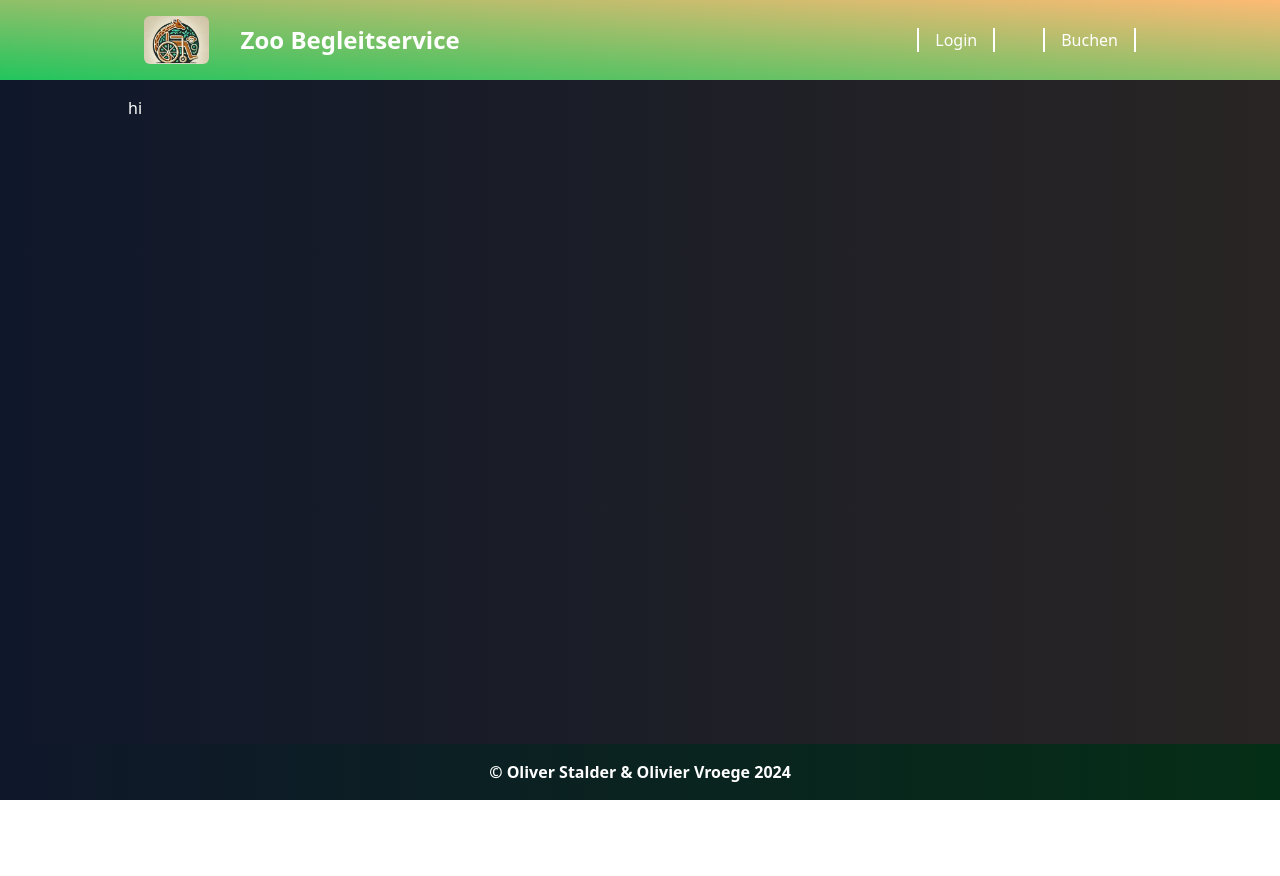
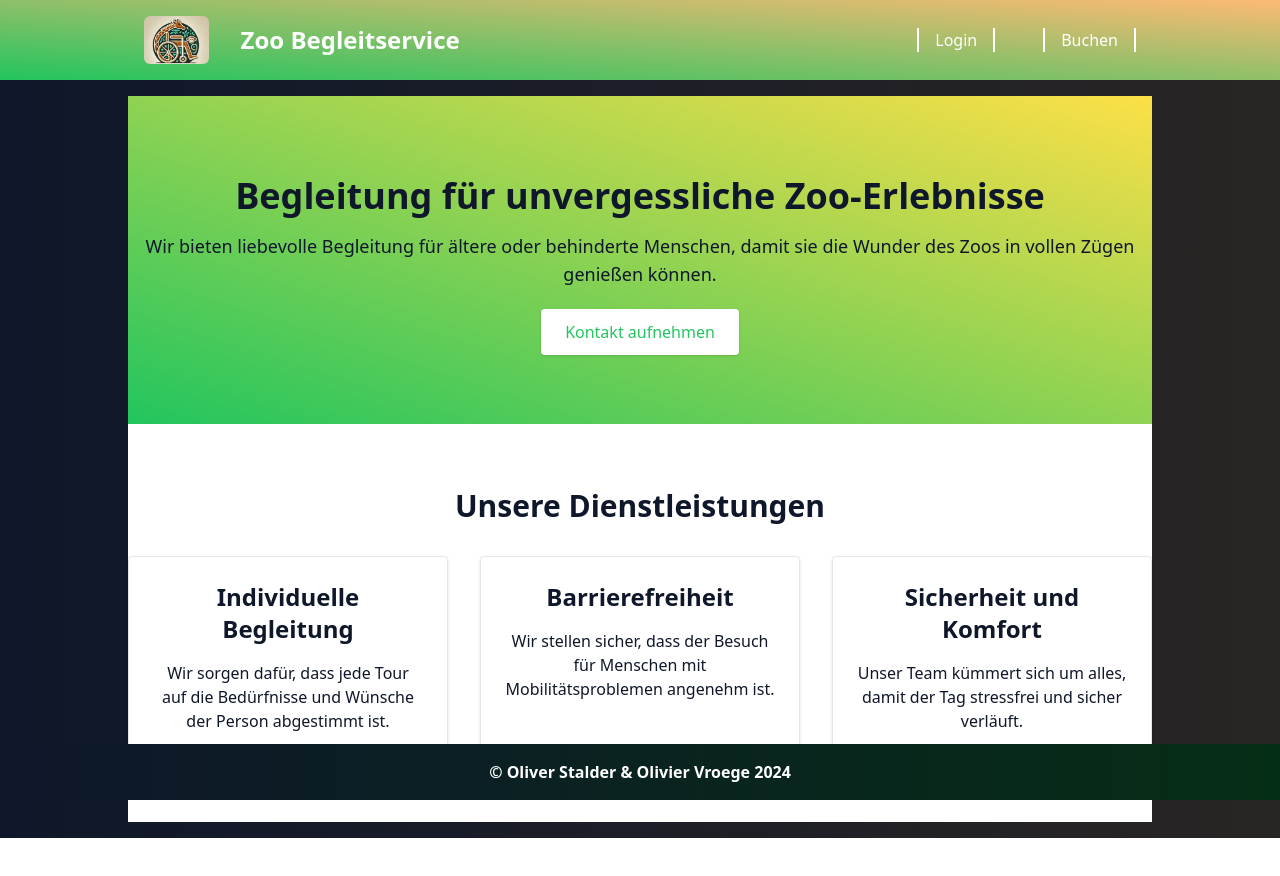
Before and after one commit to Seismix/zoo-begleitservice, a SvelteKit app: page / in a window 1280 px wide. Shown: the top 876 px of the page. Before the commit the page ends 840 px from the top, so only its background shows below. Built offline with nearby package versions, Linux system fonts and the light colour scheme.

Commit message:
Add simple landing page

```diff
--- a/src/routes/+page.svelte
+++ b/src/routes/+page.svelte
@@ -1,3 +1,29 @@
-<div>
-    hi
-</div>
+  <!-- Hero Section -->
+  <section class="bg-gradient-to-tr from-green-500 to-yellow-300 text-[#0f172a] py-20">
+    <div class="container mx-auto text-center">
+      <h2 class="text-4xl font-bold mb-4">Begleitung für unvergessliche Zoo-Erlebnisse</h2>
+      <p class="text-lg mb-8">Wir bieten liebevolle Begleitung für ältere oder behinderte Menschen, damit sie die Wunder des Zoos in vollen Zügen genießen können.</p>
+      <a href="kontakt" class="bg-white text-green-500 py-3 px-6 rounded shadow hover:bg-yellow-300">Kontakt aufnehmen</a>
+    </div>
+  </section>
+
+  <!-- Services Section -->
+  <section id="services" class="py-16 bg-white text-[#0f172a]">
+    <div class="container mx-auto text-center">
+      <h2 class="text-3xl font-bold mb-8">Unsere Dienstleistungen</h2>
+      <div class="grid grid-cols-1 md:grid-cols-3 gap-8">
+        <div class="p-6 border rounded shadow">
+          <h3 class="text-2xl font-semibold mb-4">Individuelle Begleitung</h3>
+          <p>Wir sorgen dafür, dass jede Tour auf die Bedürfnisse und Wünsche der Person abgestimmt ist.</p>
+        </div>
+        <div class="p-6 border rounded shadow">
+          <h3 class="text-2xl font-semibold mb-4">Barrierefreiheit</h3>
+          <p>Wir stellen sicher, dass der Besuch für Menschen mit Mobilitätsproblemen angenehm ist.</p>
+        </div>
+        <div class="p-6 border rounded shadow">
+          <h3 class="text-2xl font-semibold mb-4">Sicherheit und Komfort</h3>
+          <p>Unser Team kümmert sich um alles, damit der Tag stressfrei und sicher verläuft.</p>
+        </div>
+      </div>
+    </div>
+  </section>
```
Also changed, not shown: src/routes/+layout.ts (renamed from src/routes/layout.ts).
